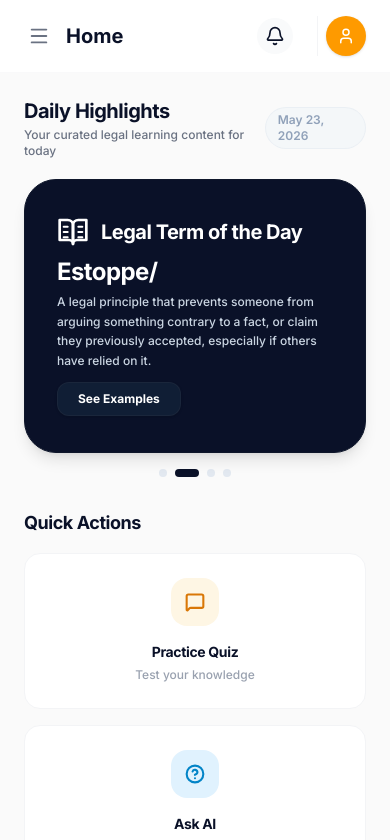
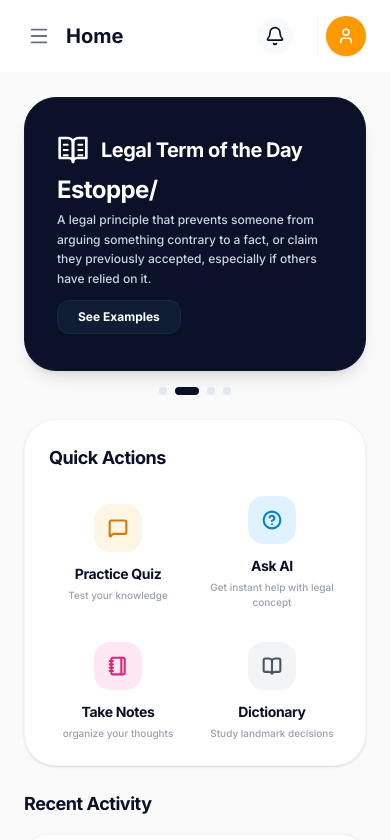
Before and after one commit to Darlington-s-store/LexGo-App, a React (Vite) app: page /dashboard in a window 390 px wide. Shown: the top 840 px of the page. Built offline with nearby package versions, Linux system fonts and the light colour scheme; sample sign-in values are in the browser's storage.

Commit message:
style: remove Daily Highlights header and wrap Quick Actions in unified container matching mobile mockup

```diff
--- a/src/pages/DashboardHome.jsx
+++ b/src/pages/DashboardHome.jsx
@@ -181,18 +181,9 @@ const DashboardHome = () => {
   const ActiveIcon = activeCard.icon;
 
   return (
-    <div className="space-y-8 animate-fade-in">
+    <div className="space-y-6 sm:space-y-8 animate-fade-in">
       {/* Daily Highlights Section */}
       <section>
-        <div className="flex justify-between items-center mb-5">
-          <div>
-            <h3 className="text-xl font-bold text-lexgo-dark tracking-tight">Daily Highlights</h3>
-            <p className="text-xs text-gray-500 font-medium mt-0.5">Your curated legal learning content for today</p>
-          </div>
-          <span className="text-xs font-semibold text-slate-400 bg-slate-100/60 px-3 py-1 rounded-full border border-slate-200/50">
-            {new Date().toLocaleDateString('en-US', { month: 'short', day: 'numeric', year: 'numeric' })}
-          </span>
-        </div>
 
         {/* Carousel Card Slider */}
         <div className="relative w-full">
@@ -337,7 +328,10 @@ const DashboardHome = () => {
             {dailyCards.map((_, index) => (
               <button
                 key={index}
-                onClick={() => setCurrentSlide(index)}
+                onClick={(e) => {
+                  e.stopPropagation();
+                  setCurrentSlide(index);
+                }}
                 className={`transition-all duration-300 cursor-pointer h-2 ${
                   currentSlide === index
                     ? 'w-6 bg-[#0A1128] rounded-full'
@@ -350,22 +344,22 @@ const DashboardHome = () => {
         </div>
       </section>
 
-      {/* Quick Actions Section */}
-      <section>
-        <h3 className="text-lg sm:text-xl font-bold text-lexgo-dark mb-4 tracking-tight">
+      {/* Quick Actions Container Card */}
+      <section className="bg-white border border-gray-100/80 rounded-[32px] p-6 sm:p-8 shadow-sm">
+        <h3 className="text-lg sm:text-xl font-bold text-lexgo-dark mb-6 tracking-tight">
           Quick Actions
         </h3>
 
-        <div className="grid grid-cols-1 sm:grid-cols-2 lg:grid-cols-4 gap-4 sm:gap-6">
+        <div className="grid grid-cols-2 lg:grid-cols-4 gap-x-4 gap-y-8 sm:gap-6">
           {quickActions.map((action) => {
             const Icon = action.icon;
             return (
               <div
                 key={action.title}
                 onClick={() => handleActionClick(action.title)}
-                className="bg-white border border-gray-100 rounded-2xl p-6 flex flex-col items-center justify-center text-center transition duration-200 hover:shadow-md hover:border-gray-200 cursor-pointer group"
+                className="flex flex-col items-center justify-center text-center transition duration-200 cursor-pointer group hover:scale-[1.02]"
               >
-                <div className={`w-12 h-12 rounded-2xl flex items-center justify-center mb-4 transition duration-200 group-hover:scale-105 ${action.bg} ${action.color}`}>
+                <div className={`w-12 h-12 rounded-2xl flex items-center justify-center mb-3 transition duration-200 group-hover:scale-105 ${action.bg} ${action.color}`}>
                   <Icon size={20} strokeWidth={2.5} />
                 </div>
 
@@ -373,7 +367,7 @@ const DashboardHome = () => {
                   {action.title}
                 </h4>
 
-                <p className="text-gray-400 text-xs mt-1 leading-normal font-medium">
+                <p className="text-gray-400 text-[10px] sm:text-xs mt-1 leading-normal font-medium max-w-[140px] mx-auto">
                   {action.subtext}
                 </p>
               </div>
```
